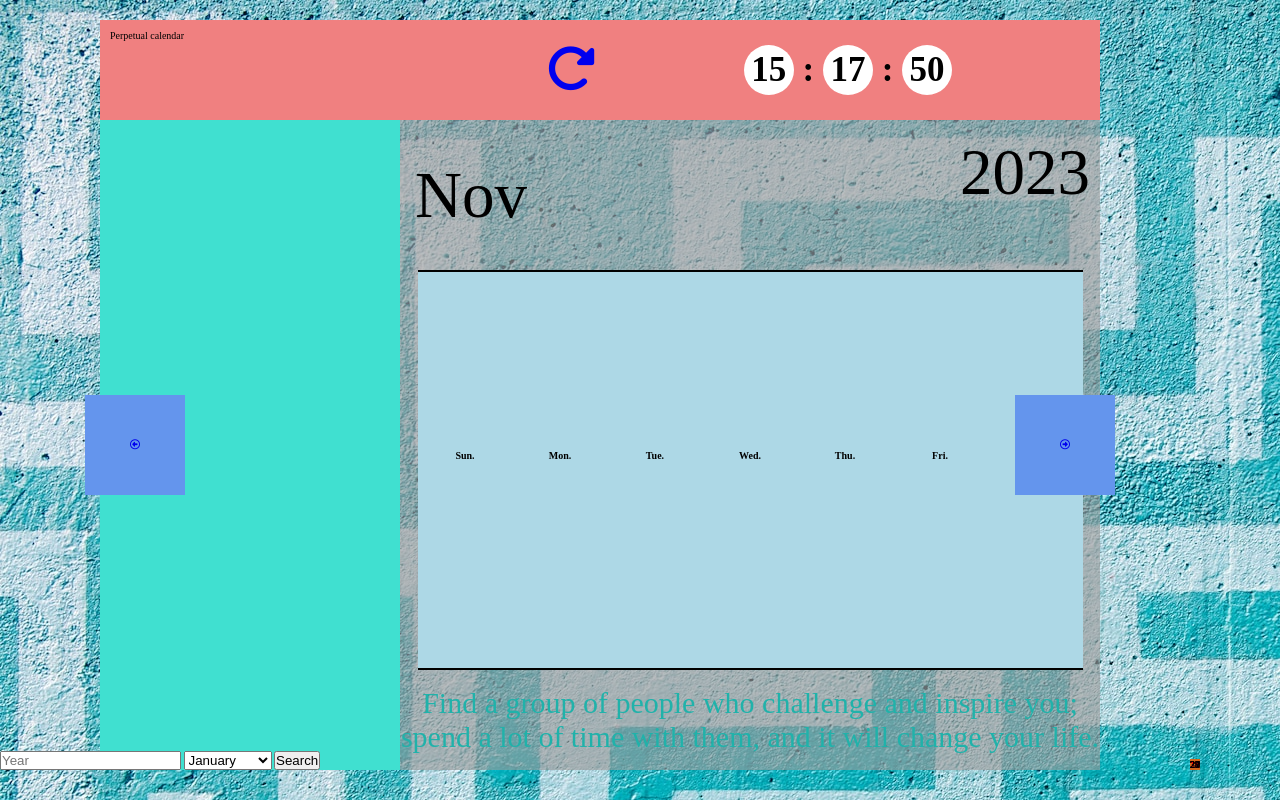
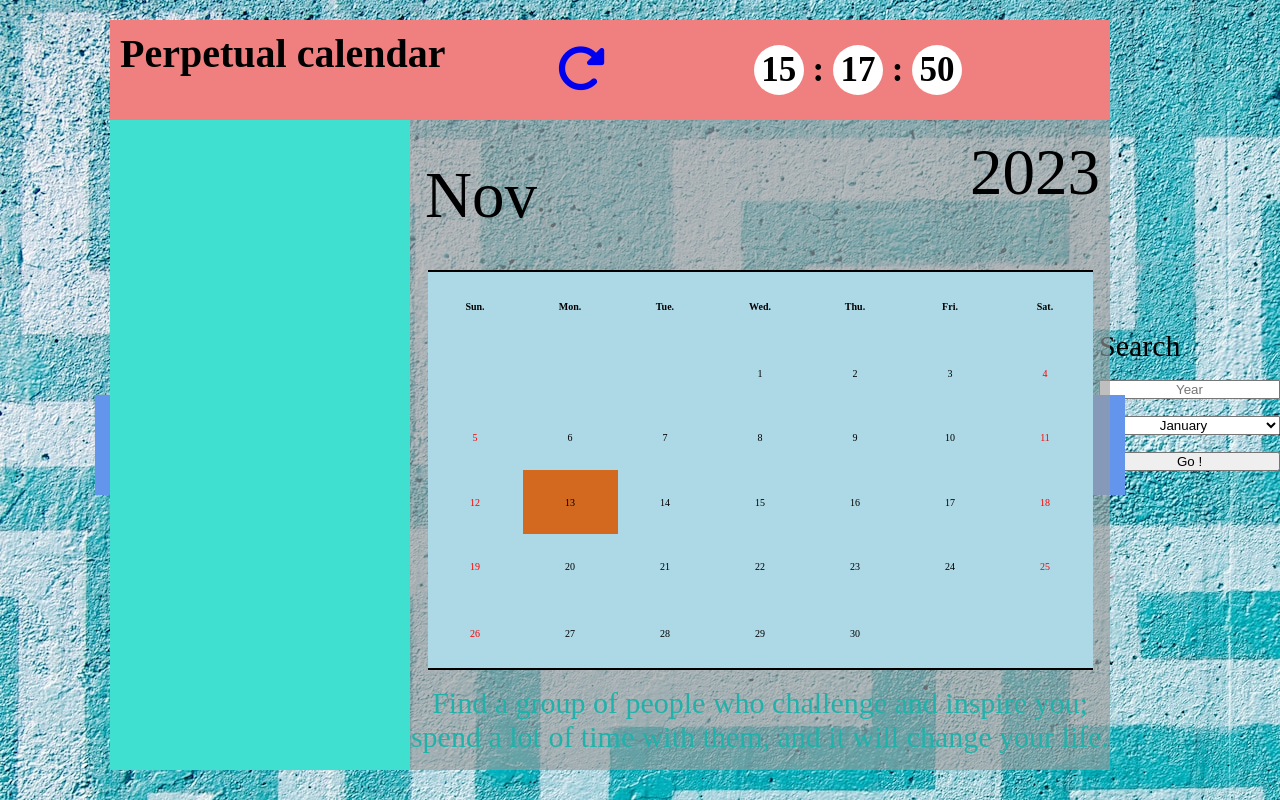
Before and after one commit to Trump-2/Perpetual-calendar, a PHP site: page / in a window 1280 px wide. Run offline with PHP 8.4, Linux system fonts and the light colour scheme.

Commit message:
調整 form 表單位置

```diff
--- a/index.php
+++ b/index.php
@@ -127,7 +127,8 @@
                 </div>
             </div>
             <div class="box">
-        <a class="prev" href='?year=<?= $prevYear ?>&month=<?= $prev ?>'><i class="fa-regular fa-circle-left"></i></a>
+                <a class="prev" href='?year=<?= $prevYear ?>&month=<?= $prev ?>'><i
+                        class="fa-regular fa-circle-left"></i></a>
                 <div class='aside-div'>
                     <aside>
                     </aside>
@@ -205,8 +206,10 @@
                         class="fa-regular fa-circle-left fa-flip-horizontal"></i></a>
             </div>
         </div>
-    <div class="container">
+        <div class="container2"></div>
+        <div class="container3">
             <form class="m-1 text-center form-inline " action="index.php" method="get">
+                <div>Search</div>
                 <input class=" form-control " type="text" name="year" placeholder="Year" required="">
                 <select name="month" class="btn btn-light maL ">
                     <option value="1">January</option>
@@ -222,7 +225,7 @@
                     <option value="11">November</option>
                     <option value="12">December</option>
                 </select>
-        <input type="submit" value="Search">
+                <input type="submit" value="Go !">
             </form>
         </div>
 
--- a/style.css
+++ b/style.css
@@ -4,7 +4,6 @@
   margin: 0;
   box-sizing: border-box;
 }
-
 
 table {
   border-collapse: collapse;
@@ -18,23 +17,18 @@
   background-color: lightblue;
 }
 
-
-
 th {
   border-top: 2px solid black;
 }
 
 .td-div {
-  position:relative;
+  position: relative;
 }
 
 td {
   /* border: 1px solid #999; */
   /* padding: 5px 10px; */
-  position:absolute;
-  bottom:0;
-  right:0;
-  /* text-align: center; */
+  text-align: center;
   /* height:60px; */
   /* width: 80px;
   height: 80px;
@@ -74,26 +68,26 @@
   flex-direction: column;
   width: 700px;
   height: 650px;
-    background-color: rgba(156, 156, 156, 0.639);
+  background-color: rgba(156, 156, 156, 0.639);
 }
 
 .saying {
-  height:100px;
+  height: 100px;
   /* line-height:100px; */
-  text-align:center;
-  color:lightseagreen;
-  font-size:30px;
+  text-align: center;
+  color: lightseagreen;
+  font-size: 30px;
   display: flex;
   align-items: center;
 }
 
 .today-weekend {
-  color:red;
+  color: red;
   background-color: chocolate;
 }
 
 .weekend {
-  color:red;
+  color: red;
 }
 
 .today {
@@ -136,48 +130,51 @@
   transition: transform 0.9s ease; /* 添加 transition 属性 */
   position: relative;
   right: 85px;
-
 }
 
 .next:hover {
   transform: translateX(60px); /* 在悬浮时应用移动效果 */
-
 }
 
-/* .aside-div {
+.aside-div {
   z-index: 1;
 }
 
 .main-div {
-  z-index:1;
-} */
-
+  z-index: 1;
+}
 
 .clock {
-  font-size:24px;
-  font-weight:bold;
-  font-size:35px;
-
+  font-size: 24px;
+  font-weight: bold;
+  font-size: 35px;
 }
 
 .big-container {
-  height:100vh;
-  display:flex;
-  /* flex-direction: column; */
+  height: 100vh;
+  display: flex;
+  align-items: center;
+  justify-content: flex-start;
 }
 
-.container{
+.container {
   display: flex;
   flex-direction: column;
   align-items: center;
   position: absolute;
   bottom: 30px;
-  font-size:10px;
+  left: 10px;
+  font-size: 10px;
+}
+
+.container2 {
+  width: 1200px;
+  height: 750px;
 }
 
 .header {
-  width:1000px;
-  height:100px;
+  width: 1000px;
+  height: 100px;
   background-color: lightcoral;
   display: flex;
   align-items: center;
@@ -187,30 +184,32 @@
 
 .title {
   position: absolute;
-    left: 10px;
-    top: 10px;
+  left: 10px;
+  top: 10px;
+  font-size: 40px;
+  font-weight: bold;
 }
 
 .none {
-  width:150px;
+  width: 150px;
 }
 
-.clock>span {
+.clock > span {
   display: inline-block;
   text-align: center;
 }
 
-.clock>span:nth-child(odd) {
+.clock > span:nth-child(odd) {
   background-color: white;
-  color:black;
-  width:50px;
-  height:50px;
+  color: black;
+  width: 50px;
+  height: 50px;
   line-height: 50px;
-  border-radius:50%;
+  border-radius: 50%;
 }
 
 .return {
-  font-size:50px;
+  font-size: 50px;
 }
 
 /* 需要它來產生旋轉 360 度的效果 */
@@ -224,3 +223,23 @@
   /* 跟上面定義的 circle 效果搭配使用 */
   animation: circle 2s linear 0s infinite; /* 添加 transition 属性 */
 }
+
+form {
+  display: flex;
+  flex-direction: column;
+  height: 20vh;
+  justify-content: space-around;
+  /* text-align: center; */
+}
+
+input {
+  text-align: center;
+}
+
+select {
+  text-align: center;
+}
+
+form > div {
+  font-size: 30px;
+}
```
Lines whose indentation alone changed are shown as unchanged.
